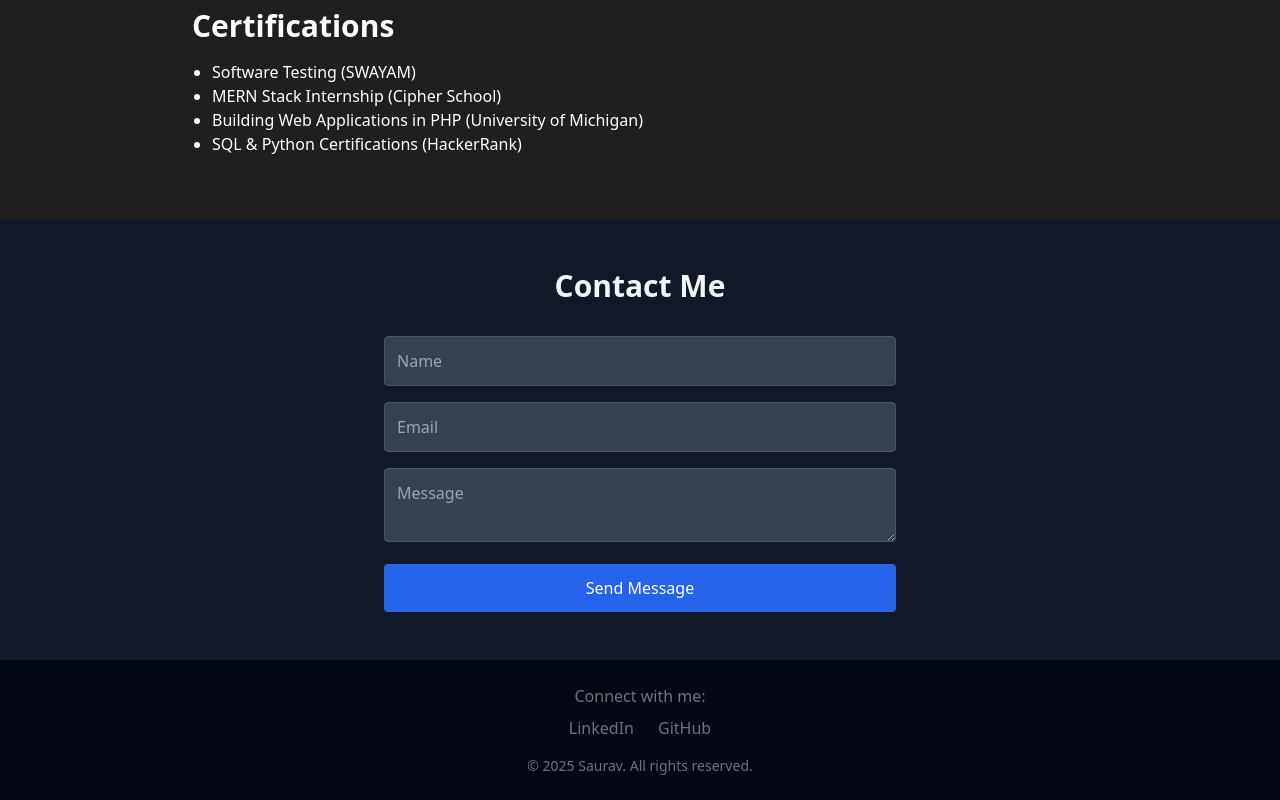
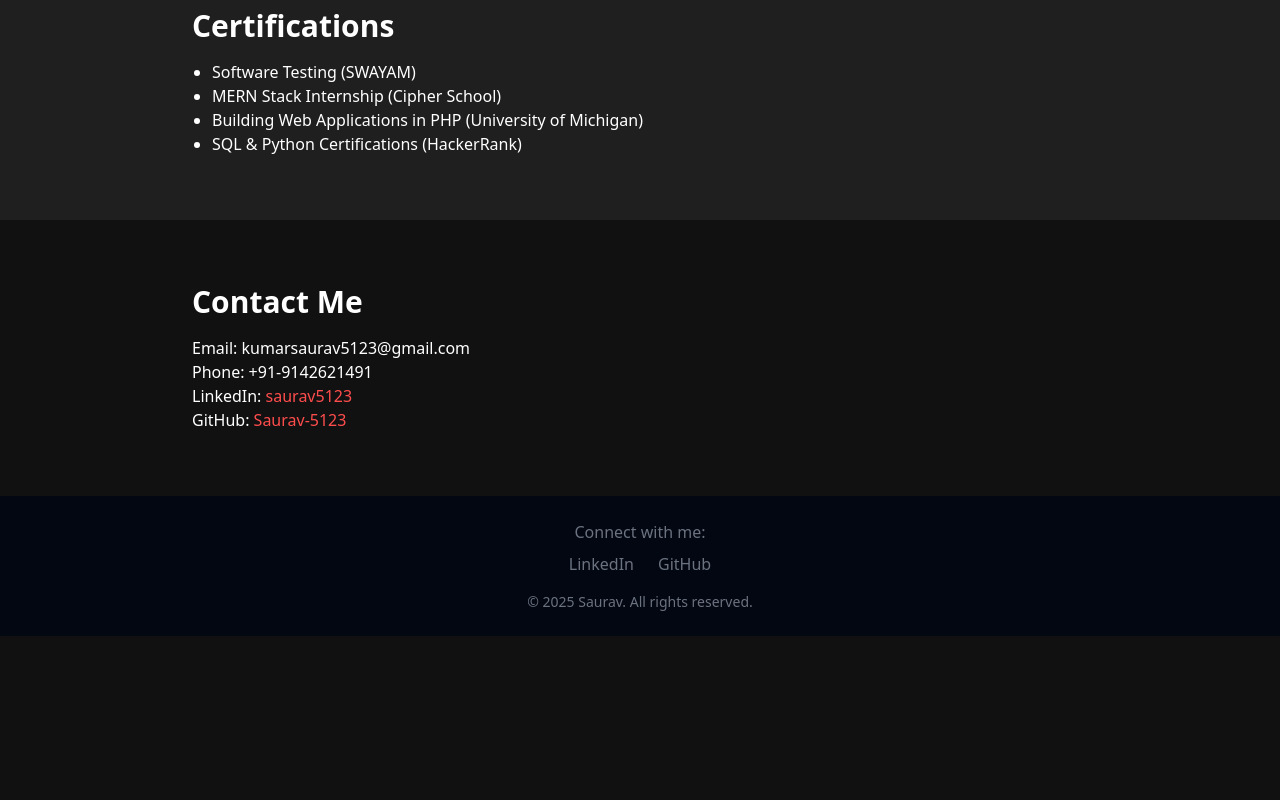
Before and after one commit to Saurav-5123/MERN_Portfolio, a React (Vite) app: page / in a window 1280 px wide. Shown: the part 1580-2380 px from the top of the page. After the commit the page ends 2216 px from the top, so only its background shows below. Built offline with nearby package versions, Linux system fonts and the light colour scheme.

Commit message:
Update Contact.jsx

```diff
--- a/src/components/Contact.jsx
+++ b/src/components/Contact.jsx
@@ -1,62 +1,17 @@
-import { useState } from "react";
-import axios from "axios";
+import React from 'react'
 
 const Contact = () => {
-  const [f, setF] = useState({ name:"", email:"", message:"" });
-  const [loading, setLoading] = useState(false);
-  const [msg, setMsg] = useState("");
+  return (
+    <section id="contact" className="py-16 px-6 bg-primary text-white">
+      <div className="max-w-4xl mx-auto" data-aos="fade-up">
+        <h2 className="text-3xl font-bold mb-4">Contact Me</h2>
+        <p>Email: kumarsaurav5123@gmail.com</p>
+        <p>Phone: +91-9142621491</p>
+        <p>LinkedIn: <a href="https://www.linkedin.com/in/saurav5123" className="text-accent">saurav5123</a></p>
+        <p>GitHub: <a href="https://github.com/Saurav-5123" className="text-accent">Saurav-5123</a></p>
+      </div>
+    </section>
+  )
+}
 
-  const handleChange = e => setF({ ...f, [e.target.name]: e.target.value });
-
-  const handleSubmit = async e => {
-    e.preventDefault();
-    setLoading(true);
-    setMsg("");
-    try {
-      const res = await axios.post("https://mern-backend-ofcu.onrender.com/api/messages", f);
-      setMsg(res.data.success ? "✅ Message sent successfully!" : "❌ Failed to send message.");
-      if (res.data.success) setF({ name:"", email:"", message:"" });
-    } catch {
-      setMsg("❌ Server error. Try again later.");
-    }
-    setLoading(false);
-  };
-
-  return (
-    <section id="contact" className="py-12 px-6 bg-gray-900 text-gray-100">
-      <h2 data-aos="fade-up" className="text-3xl font-bold text-center mb-8">Contact Me</h2>
-      <form onSubmit={handleSubmit} className="max-w-lg mx-auto space-y-4">
-        {["name","email"].map(field => (
-          <input
-            key={field}
-            name={field}
-            type={field==="email" ? "email" : "text"}
-            placeholder={field.charAt(0).toUpperCase() + field.slice(1)}
-            value={f[field]}
-            onChange={handleChange}
-            className="w-full p-3 bg-gray-700 rounded border border-gray-600"
-            required
-          />
-        ))}
-        <textarea
-          name="message"
-          placeholder="Message"
-          value={f.message}
-          onChange={handleChange}
-          className="w-full p-3 bg-gray-700 rounded border border-gray-600"
-          required
-        />
-        <button
-          type="submit"
-          disabled={loading}
-          className="w-full py-3 bg-blue-600 hover:bg-blue-700 rounded text-white transition"
-        >
-          {loading ? "Sending..." : "Send Message"}
-        </button>
-        {msg && <p className="text-center text-sm mt-2">{msg}</p>}
-      </form>
-    </section>
-  );
-};
-
-export default Contact;
+export default Contact
```
